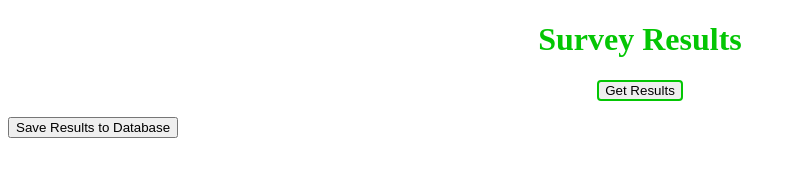
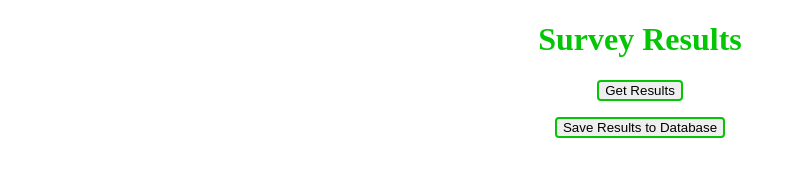
Before and after one commit to bjimison/Survey-Monkey-API-Display, a website: page homepage.html in a window 1280 px wide. Shown: the whole page, without its empty margins (0-796 px from the left). Drawn offline with nearby package versions, Linux system fonts and the light colour scheme.

Commit message:
added styling to 'save' button

```diff
--- a/homepage.html
+++ b/homepage.html
@@ -11,7 +11,7 @@
 
 <body>
     <h1 id="title">Survey Results</h1>
-    <div id="button-holder">
+    <div class="button-holder">
         <button id="fetch-button">Get Results</button>
     </div>
     <!-- Results Container -->
@@ -19,7 +19,9 @@
 
     </ul>
 
-    <button id="save-button">Save Results to Database</button>
+    <div class="button-holder">
+        <button id="save-button">Save Results to Database</button>
+    </div>
     <script src="https://code.jquery.com/jquery-3.3.1.js" integrity="sha256-2Kok7MbOyxpgUVvAk/HJ2jigOSYS2auK4Pfzbm7uH60=" crossorigin="anonymous"></script>
     <script src="https://cdnjs.cloudflare.com/ajax/libs/popper.js/1.14.3/umd/popper.min.js" integrity="sha384-ZMP7rVo3mIykV+2+9J3UJ46jBk0WLaUAdn689aCwoqbBJiSnjAK/l8WvCWPIPm49"
         crossorigin="anonymous"></script>
--- a/public/styles/homepage.css
+++ b/public/styles/homepage.css
@@ -29,6 +29,11 @@
     border-radius: 4px;
 }
 
-#button-holder {
+.button-holder {
     text-align: center;
 }
+
+#save-button {
+    border: 2px solid rgb(4, 198, 4);
+    border-radius: 4px;
+}
```
